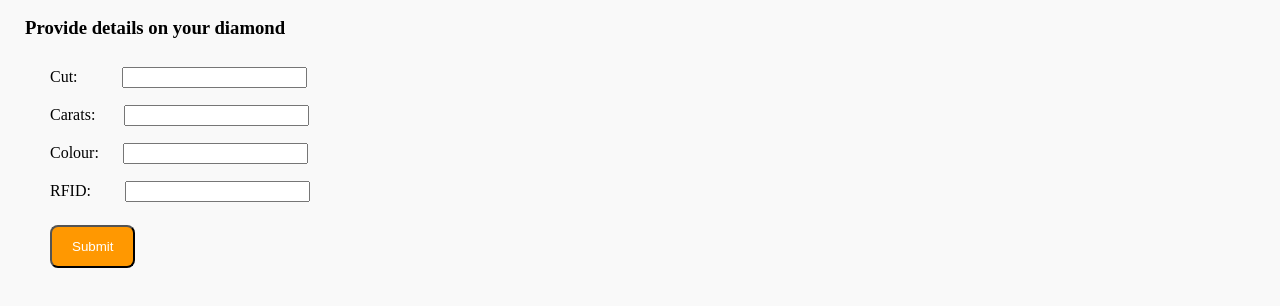
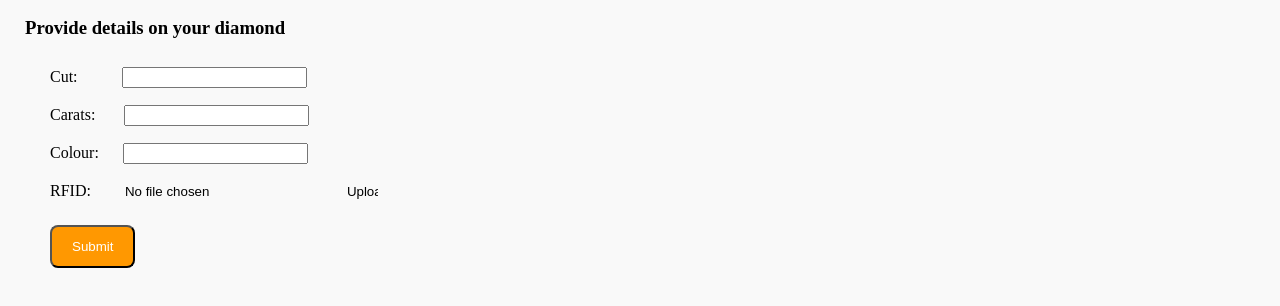
Before and after one commit to Somashree/DiamondDigger, a plain HTML site: page new_block.html in a window 1280 px wide. Shown: the part 72-378 px from the top of the page. Drawn offline with Linux system fonts and the light colour scheme.

Commit message:
Add files via upload

```diff
--- a/new_block.html
+++ b/new_block.html
@@ -18,7 +18,7 @@
                     <input type="text" id="colour" name="colour">
                     <br>
                     <label for="rfid" style="display: inline-block; margin: 10 30 10 25;">RFID: </label>
-                    <input type="text" id="rfid" name="rfid">
+                    <input type="file" id="rfid" name="file">
                     <br>
                     <input type="submit" value="Submit" style="margin: 15 25 10 25; background-color: #ff9801; padding: 12px 20px; color: white; border-radius: 8px;cursor: pointer;">
                     <br>
@@ -28,3 +28,29 @@
     </body>
   <script></script>
 </html>
+<style>
+input[type=file] {
+-webkit-appearance: textfield;
+position: relative;
+-webkit-box-sizing: border-box;
+}
+
+input[type=file]::-webkit-file-upload-button {
+width: 0;
+padding: 0;
+margin: 0;
+-webkit-appearance: none;
+border: none;
+}
+
+/* "x::-webkit-file-upload-button" forces the rules to only apply to browsers that support this pseudo-element */
+x::-webkit-file-upload-button, input[type=file]:after {
+content: 'Upload File';
+display: inline-block;
+left: 50%;
+margin-left:3px;
+position: relative;
+-webkit-appearance: button;
+padding: 3px 8px 2px;
+}
+</style>
```
